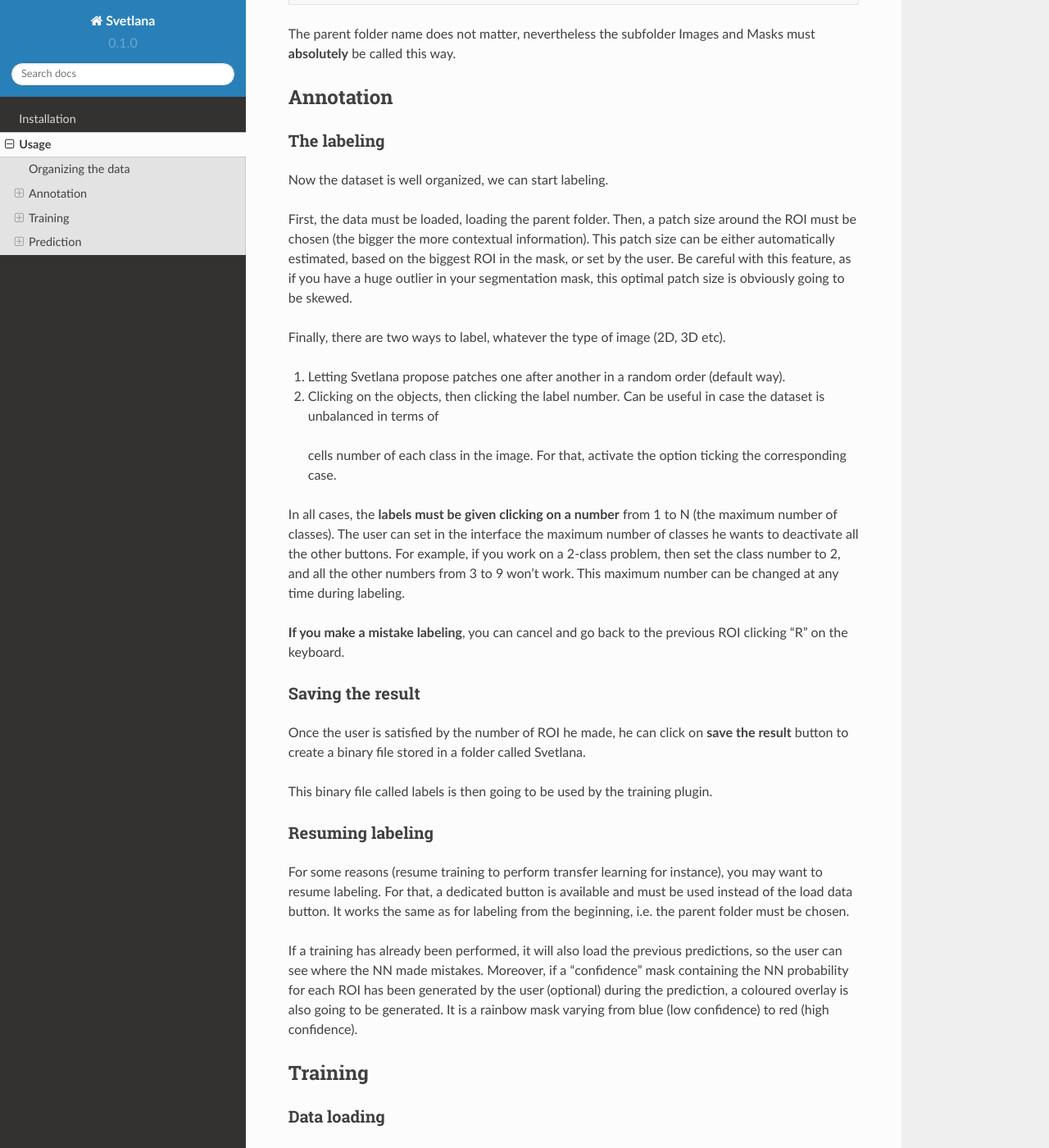
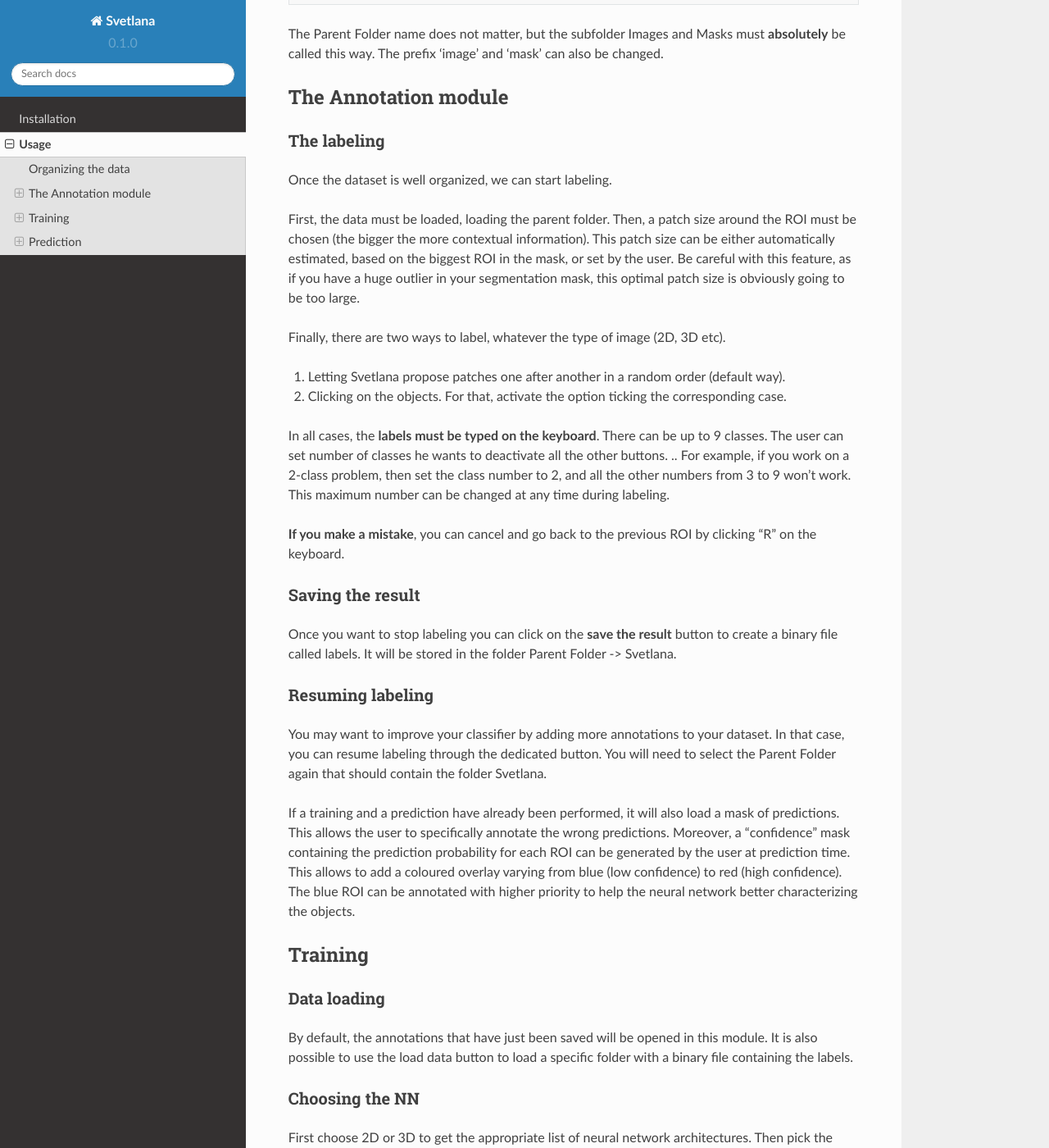
Before and after one commit to koopa31/Svetlana_documentation, a Sphinx documentation site: the page built from docs/source/usage.rst, in a window 1280 px wide and 1400 px high, scrolled down 531 px. Shown: the whole window at 82% size. Built offline with Sphinx 7.4.7 and the Read the Docs theme 2.0.0, drawn with Linux system fonts in a browser that asks for light colours; some of the changed text lies outside the part shown.

Commit message:
revision of the doc

```diff
--- a/docs/source/usage.rst
+++ b/docs/source/usage.rst
@@ -4,14 +4,12 @@
 .. _data_organization:
 Organizing the data
 ------------
-First of all, you need your image(s) to be segmented in a certain way. Each ROI
-of the segmentation mask must be given a unique integer value (label),
-so each ROI can then be classified. To segment cells, you can refer to Cellpose for instance.
+To use Svetlana, your image(s) first need to be segmented using an external tool such as CellPose, Stardist,... Each Region Of Interest ROI) of the segmentation mask must be given a unique integer value (label), so as to making it possible to identify them.
 
 Once you segmented your data, it must be organized in a specific way:
 ::
 
-    parent folder
+    Parent Folder
     ├── Images
     │   ├── image1
     │   ...
@@ -21,56 +19,48 @@
     │   ...
     │  └── maskN
 
-The parent folder name does not matter, nevertheless the subfolder Images and Masks must
-**absolutely** be called this way.
+
+The Parent Folder name does not matter, but the subfolder Images and Masks must **absolutely** be called this way. The prefix 'image' and 'mask' can also be changed.
 
 
 .. _annotation:
 
-Annotation
-------------
+The Annotation module
+-----------------------
 
 The labeling
 ~~~~~~~~~~~~~~~~~~~
-Now the dataset is well organized, we can start labeling.
+Once the dataset is well organized, we can start labeling.
 
 First, the data must be loaded, loading the parent folder. Then, a patch size around the ROI must be chosen
 (the bigger the more contextual information). This patch size can be either automatically estimated, based on the biggest ROI in the mask,
-or set by the user. Be careful with this feature, as if you have a huge outlier in your segmentation mask, this optimal
-patch size is obviously going to be skewed.
+or set by the user. Be careful with this feature, as if you have a huge outlier in your segmentation mask, this optimal patch size is obviously going to be too large.
 
 Finally, there are two ways to label, whatever the type of image (2D, 3D etc).
 
 #. Letting Svetlana propose patches one after another in a random order (default way).
-#. Clicking on the objects, then clicking the label number. Can be useful in case the dataset is unbalanced in terms of
- cells number of each class in the image. For that, activate the option ticking the corresponding case.
+#. Clicking on the objects. For that, activate the option ticking the corresponding case.
 
-In all cases, the **labels must be given clicking on a number** from 1 to N (the maximum number of classes).
-The user can set in the interface the maximum number of classes he wants to deactivate all the other buttons. For example,
-if you work on a 2-class problem, then set the class number to 2, and all the other numbers from 3 to 9 won't work. This maximum number
-can be changed at any time during labeling.
+In all cases, the **labels must be typed on the keyboard**. There can be up to 9 classes. The user can set number of classes he wants to deactivate all the other buttons.
+.. For example, if you work on a 2-class problem, then set the class number to 2, and all the other numbers from 3 to 9 won't work. This maximum number can be changed at any time during labeling.
 
-**If you make a mistake labeling**, you can cancel and go back to the previous ROI clicking "R" on the keyboard.
+**If you make a mistake**, you can cancel and go back to the previous ROI by clicking "R" on the keyboard.
 
 Saving the result
 ~~~~~~~~~~~~~~~~~~~
-Once the user is satisfied by the number of ROI he made, he can click on
-**save the result** button to create a binary file stored in a folder called
-Svetlana.
-
-This binary file called labels is then going to be used by the training plugin.
-
+Once you want to stop labeling you can click on the **save the result** button to create a binary file called labels. It will be stored in the folder Parent Folder -> Svetlana.
 
 Resuming labeling
 ~~~~~~~~~~~~~~~~~~~
-For some reasons (resume training to perform transfer learning for instance), you may want
-to resume labeling. For that, a dedicated button is available and must be used instead of the load data button.
-It works the same as for labeling from the beginning, i.e. the parent folder must be chosen.
+You may want to improve your classifier by adding more annotations to your dataset.
+In that case, you can resume labeling through the dedicated button.
+You will need to select the Parent Folder again that should contain the folder Svetlana.
 
-If a training has already been performed, it will also load the previous predictions, so the user
-can see where the NN made mistakes. Moreover, if a "confidence" mask containing the NN probability for each ROI
-has been generated by the user (optional) during the prediction, a coloured overlay is also going to be generated.
-It is a rainbow mask varying from blue (low confidence) to red (high confidence).
+If a training and a prediction have already been performed, it will also load a mask of predictions.
+This allows the user to specifically annotate the wrong predictions.
+Moreover, a "confidence" mask containing the prediction probability for each ROI can be generated by the user at prediction time.
+This allows to add a coloured overlay varying from blue (low confidence) to red (high confidence).
+The blue ROI can be annotated with higher priority to help the neural network better characterizing the objects.
 
 .. _training:
 Training
@@ -78,26 +68,28 @@
 
 Data loading
 ~~~~~~~~~~~~~~~~~~~
-A load data button is dedicated to loading the labels binary file generated in the Svetlana folder.
-It contains all the useful information to perform the training.
+By default, the annotations that have just been saved will be opened in this module.
+It is also possible to use the load data button to load a specific folder with a binary file containing the labels.
 
 Choosing the NN
 ~~~~~~~~~~~~~~~~~~~
-First choose 2D or 3D to get the list of appropriate NN architectures as a function of
-the type of image you are going to process.
-Then a lot of architectures are available (see paper for more details).
+First choose 2D or 3D to get the appropriate list of neural network architectures.
+Then pick the architecture you like the best. For most tasks, we advise the use of a simple network such as 'light_NN_3_5' or 'light_NN_3_4'
 
 The optimization parameters
 ~~~~~~~~~~~~~~~~~~~
-The main parameters are present in the GUI. But, if you want to setup more precisely
-the parameters, a JSON configuration file is present in the folder called Svetlana (created in the parent folder).
+The main parameters (number of epochs, learning rate, batch size) are available in the GUI.
+If you want to use additional features, a JSON configuration file is present in the folder called Svetlana (created in the parent folder).
 You can change the decay parameters of the learning rate as well as the weights decay of ADAM optimizer.
 
-The data augmentation
+The data augmentation (optional)
 ~~~~~~~~~~~~~~~~~~~
-A very basic data augmentation is available, but using the configuration file,it is possible to perform all the complex
-data augmentations proposed in the Albumentations library. To do so, please refer to the `documentation <https://albumentations.ai/docs/getting_started/transforms_and_targets/>`_,
-and add all the needed parameters to the JSON configuration file.
+A simple data augmentation based on rotations is available.
+It is possible to use a much wider panel of transformations using the configuration file.
+The available features are the ones from the Albumentations library.
+Please refer to the `documentation <https://albumentations.ai/docs/getting_started/transforms_and_targets/>`_,
+for more details.
+You just need to add the parameters you want to the JSON configuration file.
 
 **Example:**
 
@@ -113,21 +105,20 @@
 .. code-block:: json
 
     "GaussianBlur": {
-          "apply": "False",
+          "apply": "True",
           "blur_limit": "(3, 7)",
           "sigma_limit": "0",
           "p": "0.5"
       }
 
 
-where _apply_ means you want this data augmentation to be applied or not.
+where _apply_ indicates whether you want this data augmentation to be applied or not.
 
 Adjusting the contextual information (optional)
 ~~~~~~~~~~~~~~~~~~~
-As shown in the paper, it is possible to reduce the contextual information around the object in the patch.
-To do so, we dilate the segmentation mask of the patch and multiply them (see paper for more details).
-This can be set in the configuration file setting the "dilate_mask" option to True. Moreover, the user can choose the size
-of the structural element for the dilation in voxels. Obviously, the larger it is, the more contextual information is allowed.
+As illustrated in the companion paper, it is possible to reduce the contextual information around the object in the patch.
+To do so, we dilate the segmentation mask and multiply the result with the patch (see the paper for more details).
+This can be set in the configuration file setting the "dilate_mask" option to True. Moreover, the user can choose the size of the structural element for the dilation in pixels/voxels. Obviously, the larger it is, the more contextual information is allowed.
 
 .. code-block:: json
 
@@ -145,20 +136,20 @@
 
     Multiplying by dilated mask
 
-The transfer learning
+Transfer learning
 ~~~~~~~~~~~~~~~~~~~
 
-If you don't want to train a NN from scratch, you can use the resume labeling button,
-and choose the NN weights file you want to start from. This enables to recursively improve your NN performance,
-just like in Cellpose for instance.
+If you don't want to train a neural network from scratch, but rather improve an existing model you can use the 'load custom model' button.
+Note that only PyTorch models can be loaded. Sorry for the TensorFlow fans.
 
 .. _prediction:
 Prediction
 ----------------
 
-NN loading
+Neural network loading
 ~~~~~~~~~~~~~~~~~~~
-Load network button asks the user to choose the weights file of the training the user wants to use.
+The 'Load network button' asks the user to choose the weights file of the training the user wants to use.
+By default, the weights and network saved in the previous training will be used.
 
 Data loading
 ~~~~~~~~~~~~~~~~~~~
@@ -167,17 +158,15 @@
 Choice of the batch size
 ~~~~~~~~~~~~~~~~~~~
 This variable defines how many patches are going to be processed at the same time (parallelization),
-in order to earn time. Obviously, the more RAM your GPU has, the greater this parameter can be chosen.
+in order to reduce the computing times. Obviously, the more memory your GPU has, the larger this parameter can be chosen.
 
 Prediction of an image
 ~~~~~~~~~~~~~~~~~~~
 
-You can choose to predict only the image you are visualizing. Therefore, the prediction mask is going to be displayed.
-You can tick a case to also predict the confidence mask explained above.
+You can choose to predict only the image you are visualizing. Therefore, the prediction mask is going to be displayed. You can tick a case to also provide confidence masks explained above.
 
 Prediction of a batch of images
 ~~~~~~~~~~~~~~~~~~~~~~~~~~~~~~~~~~~~~~
 
-You can choose to predict the whole folder. Therefore, no result is going to be displayed, but all the results will be stored
-in a folder called **Predictions**.
-You can also tick a case to predict the confidence mask described above.
+You can choose to predict the whole folder. Therefore, no result is going to be displayed, but all the results will be stored in a folder called **Predictions**.
+You can also tick a case to predict the confidence masks for the whole folder.
```
Also changed, not shown: docs/source/installation.rst (+3 -4 lines).
